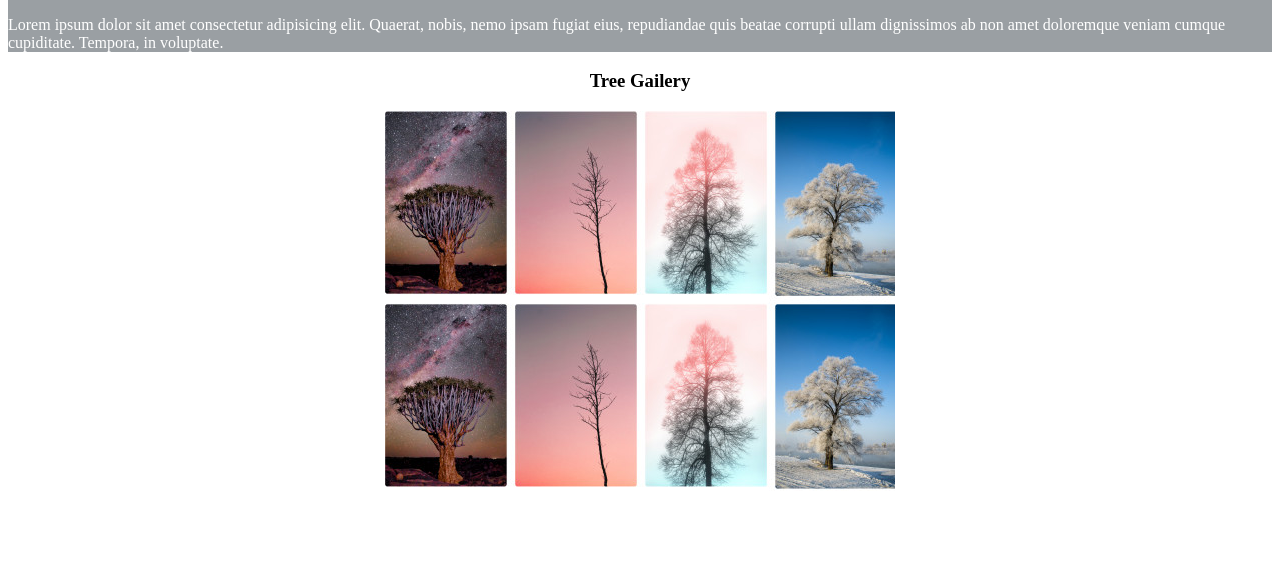
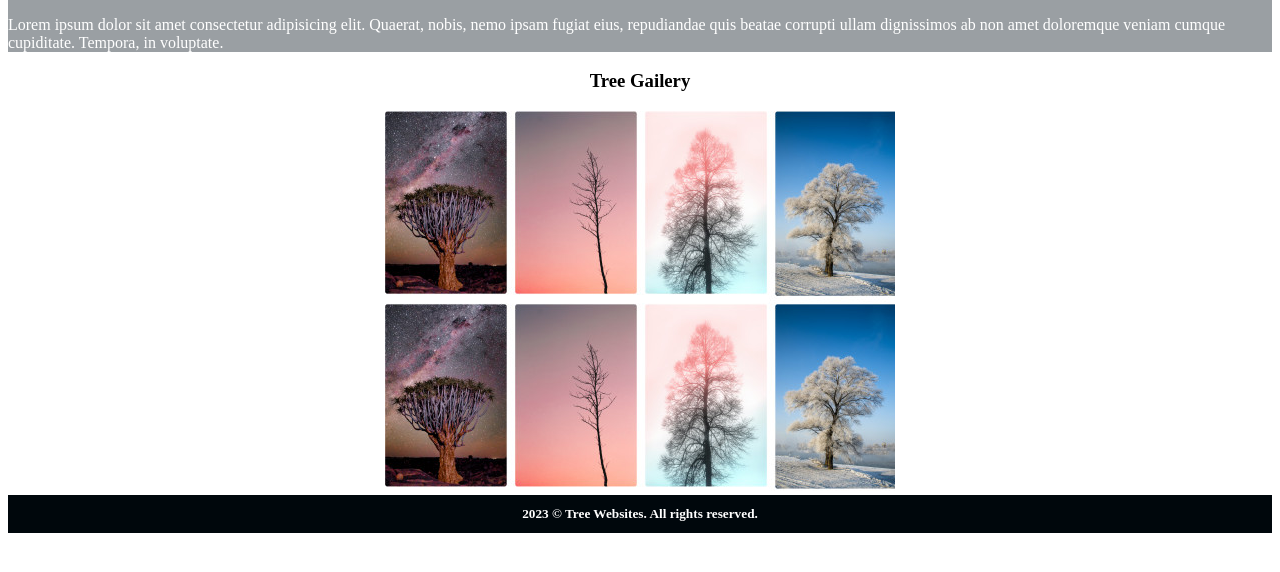
Before and after one commit to lequangnam2701/helloworld, a plain HTML site: page treeel/treel.html in a window 1280 px wide. Shown: the part 150-722 px from the top of the page. Drawn offline with Linux system fonts and the light colour scheme.

Commit message:
Add files via upload

```diff
--- a/treeel/treel.html
+++ b/treeel/treel.html
@@ -10,41 +10,56 @@
         }
 
         .taixiu2 ul,
-        .taixiu2 h2{
+        .taixiu2 h2 {
             margin: 0;
 
         }
 
-        .taixiu2 ul li{
+        .taixiu2 ul li {
             display: inline;
         }
-        .taixiu2 ul li a{
+
+        .taixiu2 ul li a {
             color: #fff;
             text-decoration: none;
         }
-        .taixiu{
+
+        .taixiu {
             background-color: #039aff;
             color: #fff;
             text-align: center;
         }
-        .taixiu h2{
+
+        .taixiu h2 {
             margin-top: 0;
 
         }
+
         .hh {
             background-color: #9a9fa3;
             color: #fff;
             margin-top: 0;
 
         }
-        .hh h3{
+
+        .hh h3 {
             margin-top: 0;
             text-align: center;
         }
 
+        #kk {
+            text-align: center;
+        }
 
-      #kk{
+        .no {
             text-align: center;
+            background-color: #00070c;
+            color: #fff;
+            padding: 1px;
+        }
+
+        .no h5{
+            margin: 10px auto;
         }
     </style>
     <header>
@@ -68,14 +83,20 @@
 
     <div class="hh">
         <h3>About Trees</h3>
-    <p>Lorem ipsum dolor sit amet consectetur adipisicing elit. Quaerat, nobis, nemo ipsam fugiat eius, repudiandae quis
-        beatae corrupti ullam dignissimos ab non amet doloremque veniam cumque cupiditate. Tempora, in voluptate.</p>
+        <p>Lorem ipsum dolor sit amet consectetur adipisicing elit. Quaerat, nobis, nemo ipsam fugiat eius, repudiandae
+            quis
+            beatae corrupti ullam dignissimos ab non amet doloremque veniam cumque cupiditate. Tempora, in voluptate.
+        </p>
     </div>
 
     <div id="kk">
         <h3>Tree Gailery</h3>
         <img src="images/z4773085057438_0a9b02a58ea4c326b2d0a141599518ff.jpg" />
     </div>
+    <div class="no">
+        <h5>2023 &copy; Tree Websites. All rights reserved.</h5>
+    </div>
+
 </body>
 
 </html>
```
Lines whose indentation alone changed are shown as unchanged.
